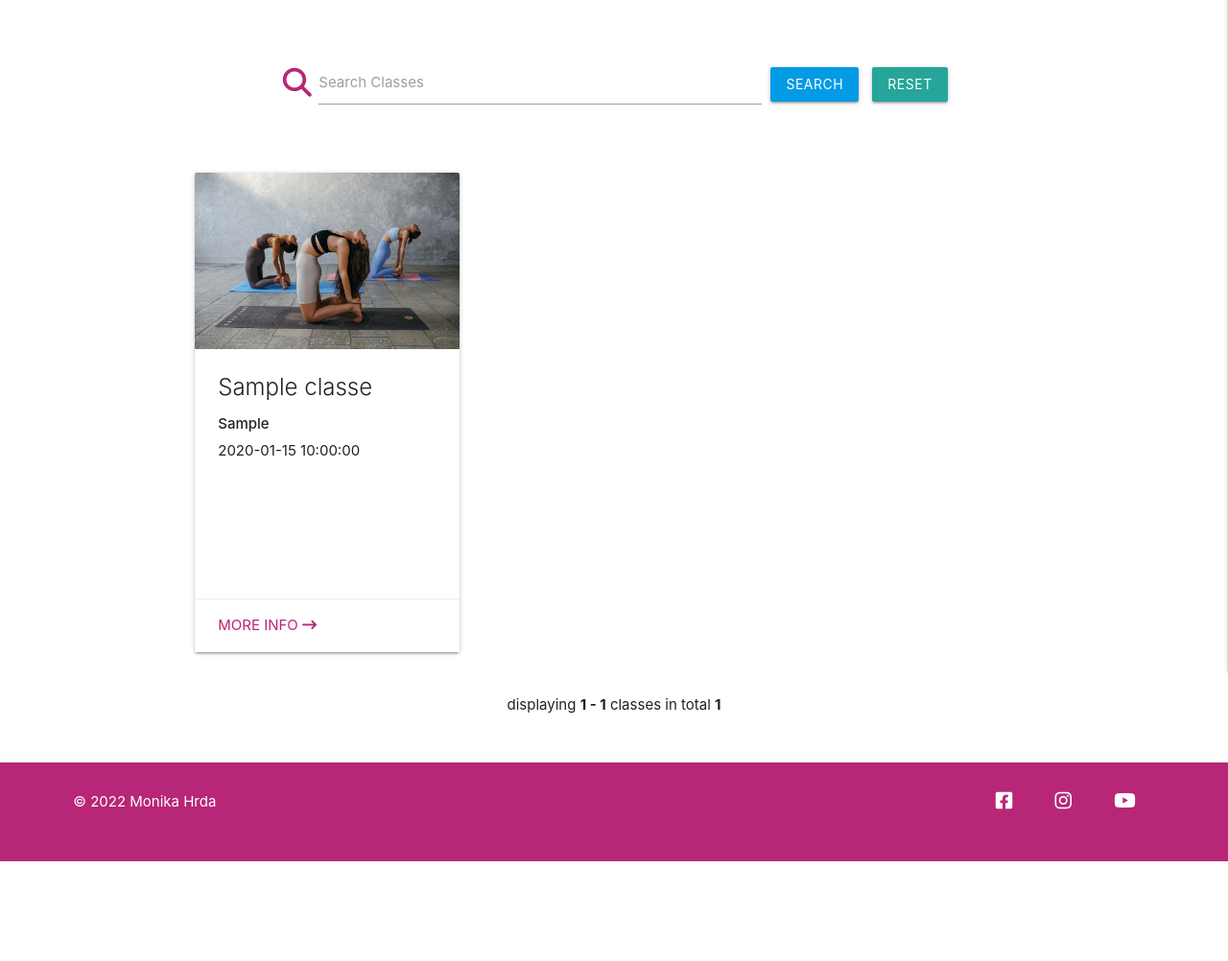
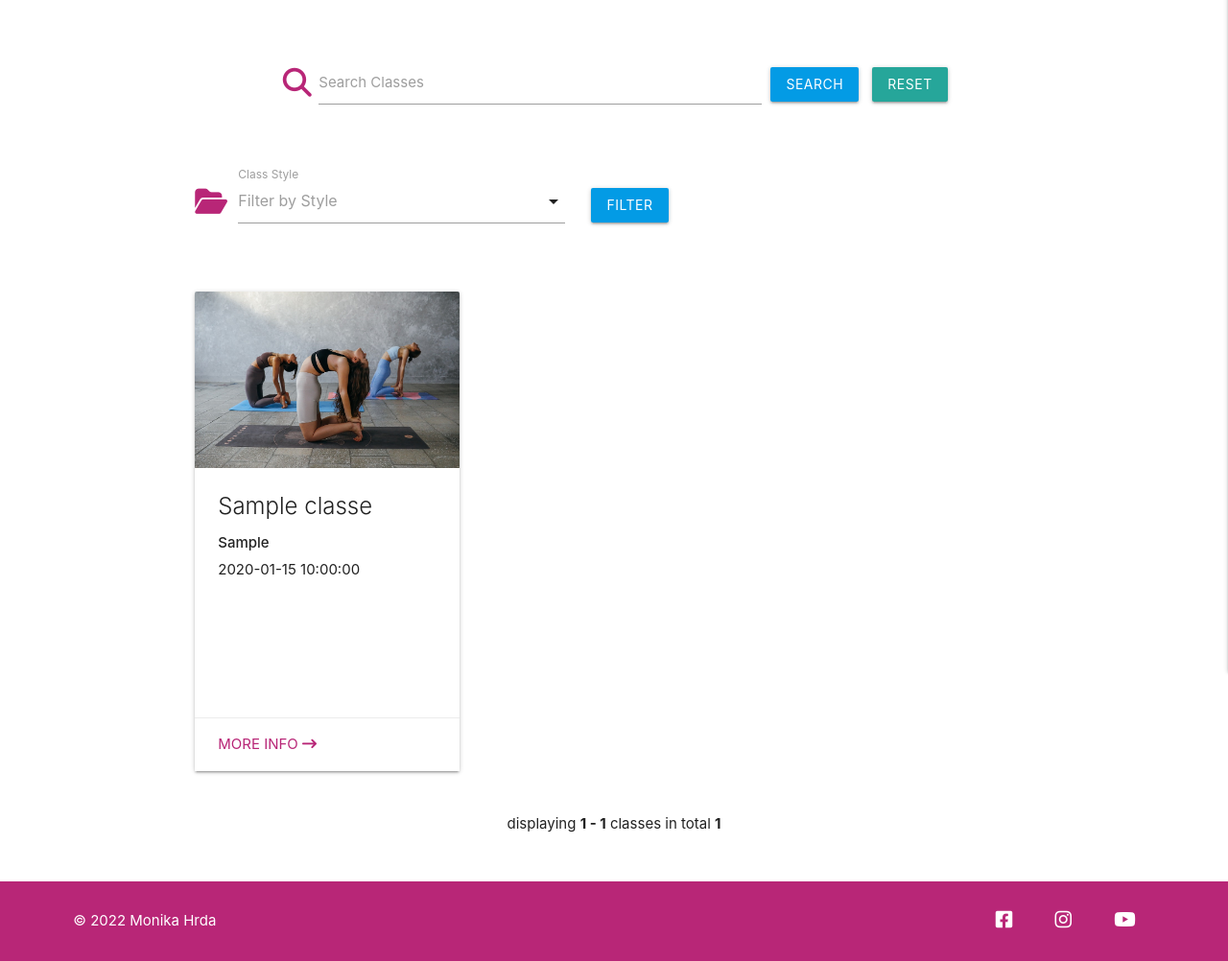
Before and after one commit to monika-hrda/yoga-hub, a Flask app: page /search in a window 1280 px wide. Shown: the part 160-1162 px from the top of the page at 96% size. Before the commit the page ends 1058 px from the top, so only its background shows below. Run offline with Flask 2, Linux system fonts and the light colour scheme; a database or web service that is not in the repository returns one stand-in record (values such as "Sample title"); some libraries are stand-ins or nearby versions.

Commit message:
Add Filter by Style functionality to classes.html
Filter resets by choosing 'All Styles' from dropdown menu

```diff
--- a/app.py
+++ b/app.py
@@ -20,6 +20,7 @@ app.secret_key = os.environ.get("SECRET_KEY")
 mongo = PyMongo(app)
 cached_query = ""
 PER_PAGE = 6
+style = None
 
 
 @app.route("/")
@@ -28,27 +29,43 @@ def home():
     return render_template("home.html")
 
 
-@app.route("/classes")
+@app.route("/classes", methods=["GET", "POST"])
 def get_classes():
 
-    # get the page parameter from the query string in the url
-    page = request.args.get('page', type=int, default=1)
+    global style
+    classes = None
+    total = None
 
-    # get the clases only for the page requested, since results start at 0,
-    # and the page is 1, we need to reset the skip to page - 1
-    # and then mutltiply by the classes per page
-    classes = mongo.db.classes.find({}).sort([("date_parsed", 1)]).skip((page-1)*PER_PAGE).limit(PER_PAGE)
+    if request.method == "POST":
+        style = request.form["class_style"]
+        # reset site by changing style option to 'All Styles'
+        if style == "All":
+            style = None
 
-    # count total number of classes / documents
-    total = mongo.db.classes.count_documents({})
+    page = request.args.get("page", type=int, default=1)
 
-    # set the page parameters
+    if style:
+        total = mongo.db.classes.count_documents({"class_style": style})
+        if total > page * PER_PAGE:
+            page = 1
+        classes = mongo.db.classes.find({"class_style": style}).sort(
+            [("date_parsed", 1)]).skip((page-1)*PER_PAGE).limit(PER_PAGE)
+    else:
+        classes = mongo.db.classes.find({}).sort(
+            [("date_parsed", 1)]).skip((page-1)*PER_PAGE).limit(PER_PAGE)
+        total = mongo.db.classes.count_documents({})
+        style = None
+
     pagination = Pagination(
-        per_page=PER_PAGE, page=page, total=total, record_name='classes'
+        per_page=PER_PAGE, page=page, total=total, record_name="classes"
     )
 
+    styles = mongo.db.styles.find().sort("class_style", 1)
+
     return render_template(
-        "classes.html", classes=list(classes),
+        "classes.html",
+        classes=list(classes),
+        styles=styles,
         pagination=pagination
     )
 
--- a/static/css/style.css
+++ b/static/css/style.css
@@ -42,6 +42,10 @@ h2 {
 .profile-card {
     padding: 2% 10%;
     margin-top: 10px;
+}
+
+input.select-dropdown {
+    color: #9e9e9e;
 }
 
 /* ---------------------------------------- Header */
@@ -168,6 +172,10 @@ button.btn-large, button::after {
     padding: 0 50px;
 }
 
+.footer-div {
+    margin-bottom: 0;
+}
+
 .social-links li {
     display: inline-block;
     margin: 0 20px;
--- a/templates/classes.html
+++ b/templates/classes.html
@@ -10,7 +10,7 @@
                 <div class="col s12 m10 search-area">
                     <div class="input-field search-input-field">
                         <i class="fas fa-search prefix"></i>
-                        <input type="text" name="query" id="query" minlength="3" class="validate" required>
+                        <input type="text" name="query" id="query" minlength="3">
                         <label for="query">Search Classes</label>
                     </div>
                     <div class="search-button-field">
@@ -19,6 +19,27 @@
                         </button>
                         <a href="{{ url_for('get_classes') }}" class="btn">Reset</a>
                     </div>
+                </div>
+            </div>
+        </form>
+    </div>
+    <!-- FILTER -->
+    <div class="row">
+        <form action="{{ url_for('get_classes') }}" method="POST" class="col s12">
+            <div class="row valign-wrapper">
+                <div class="col s12 m10 input-field">
+                    <i class="fas fa-folder-open prefix"></i>
+                    <select id="class_style" name="class_style">
+                        <option value="" disabled selected>Filter by Style</option>
+                        <option value="All">All Styles</option>
+                        {% for style in styles %}
+                            <option value="{{ style.class_style }}">{{ style.class_style }}</option>
+                        {% endfor %}
+                    </select>
+                    <label for="class_style">Class Style</label>
+                </div>
+                <div class="col s12">
+                    <input type="submit" value="Filter" class="light-blue darken-1 btn" />
                 </div>
             </div>
         </form>
@@ -64,7 +85,7 @@
             {% endfor %}
         </div>
     {% else %}
-        <h3 class="center-align">No Results Found</h3>
+        <h4 class="center-align">No Results Found</h4>
     {% endif %}
 
     <!-- PAGINATION CONTAINER -->
```
